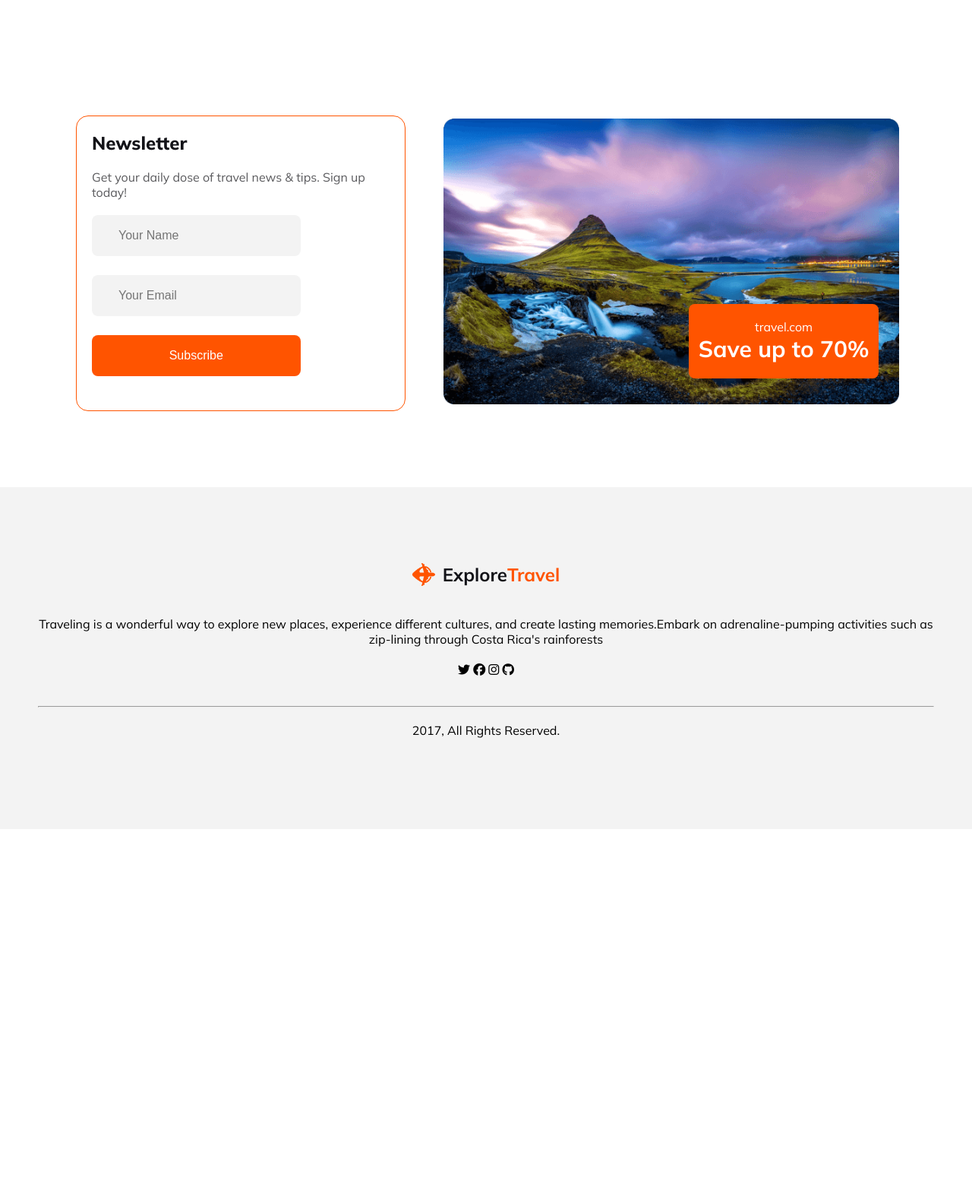
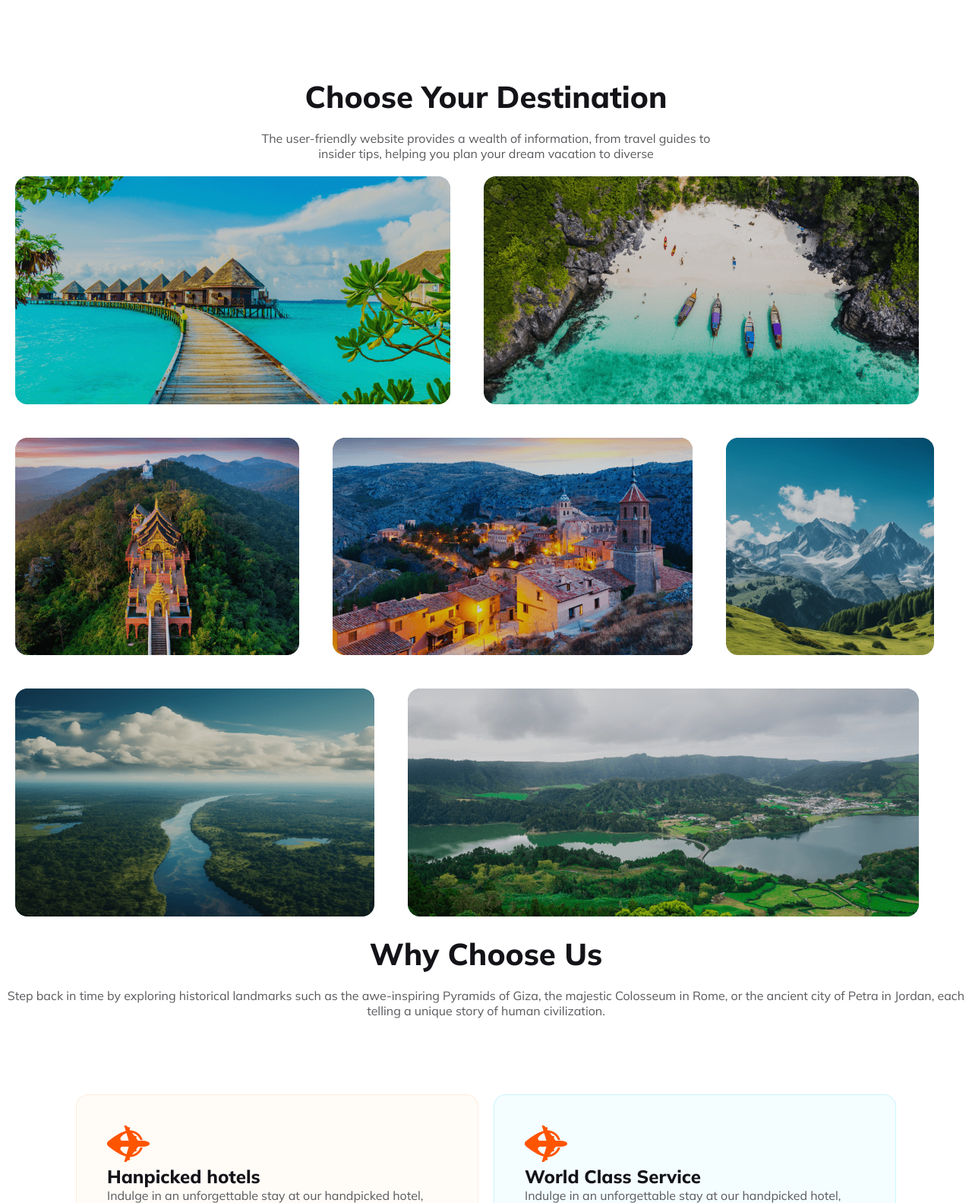
Before and after one commit to jakyaafrinbristi/B9A2-Hero-Travel-Assignment, a plain HTML site: page index.html in a window 1280 px wide. Shown: the part 1217-2800 px from the top of the page at 76% size. Before the commit the page ends 2308 px from the top, so only its background shows below. Drawn offline with Linux system fonts and the light colour scheme.

Commit message:
destination-section-added

```diff
--- a/css/responsive.css
+++ b/css/responsive.css
@@ -68,4 +68,14 @@ body{
     font-size: 10px;
 
 }
+.destination-text{
+    width: 100%;
 }
+.destination-img-container{
+    width: 100%;
+}
+.destination-img-container img {
+    width: 90%;
+
+}
+}
--- a/css/travel.css
+++ b/css/travel.css
@@ -79,7 +79,7 @@ body {
 .banner-container {
     max-width: 1100px;
     /* margin: 0 auto; */
-    background-image: linear-gradient(180deg, rgba(19, 19, 24, 0.80) 0%, rgba(19, 19, 24, 0.00) 100%), url("../Images/banner.png");
+    background-image: linear-gradient(180deg, rgba(19, 19, 24, 0.80) 0%, rgba(19, 19, 24, 0.00) 100%), url("../images/banner.png");
     height: 500px;
     background-position: cover;
     border-radius: 16px;
@@ -193,7 +193,115 @@ li {
 }
 
 /* popular section end */
+/* destination part start */
+.destination-container {
+    min-height: 800px;
+}
 
+.hide {
+    display: none;
+}
+
+.destination-text {
+    text-align: center;
+    width: 600px;
+    margin: 0 auto;
+}
+
+.destination-text h1 {
+    color: #131318;
+    font-size: 40px;
+    font-weight: 800;
+    margin-bottom: 20px;
+}
+
+.destination-text p {
+    color: rgba(19, 19, 24, 0.70);
+    font-size: 16px;
+    font-weight: 400;
+
+}
+
+.destination-img-container {
+    width: 100%;
+}
+
+.destination-img-container img {
+    margin: 20px;
+}
+
+
+
+
+/* destination part end */
+
+/* choose section start */
+.choose-card-text {
+    text-align: center;
+
+    margin: 0 auto;
+}
+
+.choose-card-text h1 {
+    color: #131318;
+    font-size: 40px;
+    font-weight: 800;
+    margin-bottom: 20px;
+}
+
+.choose-card-text p {
+    color: rgba(19, 19, 24, 0.70);
+    font-size: 16px;
+    font-weight: 400;
+
+}
+.choose-card-container p{
+    color: #5A5A5D;
+
+    font-size: 16px;
+    font-weight: 400;
+
+}
+.choose-card-container h4{
+    color: #131318;
+
+    font-size: 24px;
+    font-weight: 800;
+
+}
+
+.choose-card-container {
+    display: grid;
+    grid-template-columns: repeat(2, 1fr);
+    gap: 20px;
+    border-radius: 16px;
+    margin: 100px;
+
+}
+
+.card-1 {
+    border-radius: 16px;
+    border: 1px solid rgba(251, 181, 99, 0.20);
+    background: rgba(251, 181, 99, 0.05);
+    padding: 40px;
+    margin-bottom: 10px;
+}
+.card-2{
+    border-radius: 16px;
+    border-radius: 16px;
+    border: 1px solid rgba(41, 206, 246, 0.20);
+    background: rgba(41, 206, 246, 0.05);
+    padding: 40px;
+}
+.card-3 {
+
+    border-radius: 16px;
+    border: 1px solid rgba(233, 68, 68, 0.20);
+    background: rgba(233, 68, 68, 0.05);
+    padding: 40px;
+}
+
+/* choose section end */
 /* newsletter section start */
 
 .newsletter-section {
@@ -275,9 +383,11 @@ li {
     position: absolute;
     bottom: 10%;
     left: 50%;
+    transform:rotate(-10deg) ;
 
 }
-.travel h4{
+
+.travel h4 {
     font-size: 30px;
 
 }
--- a/index.html
+++ b/index.html
@@ -17,7 +17,7 @@
         <!-- nav part start -->
         <nav class="nav-container">
             <div class="nav-text-container">
-                <img src="./Images/navbar.png" alt="">
+                <img src="./images/navbar.png" alt="">
                 <h2 class="text-primary">Explore<span class="primary-color">Travel</span></h2>
 
             </div>
@@ -72,11 +72,65 @@
                 <button>Read More</button>
             </div>
             <div class="popular-img">
-                <img src="./Images/rectangle-4.png" alt="">
+                <img src="./images/rectangle-4.png" alt="">
             </div>
 
         </section>
          <!-- popular tour section end -->
+         <!-- destination part start -->
+         <section  class="destination-container">
+            <div class="destination-text">
+                <h1>Choose Your Destination</h1>
+                <p>The user-friendly website provides a wealth of information, from travel guides to insider tips, helping you plan your dream vacation to diverse</p>
+            </div>
+           <div class="destination-img-container ">
+
+                <img src="./images/destination-1.png" alt="">
+                <img src="./images/destination-2.png" alt="">
+
+                <img src="./images/destination-3.png" alt="">
+                <img src="./images/destination-4.png" alt="">
+                <img src="./images/destination-5.png" alt="">
+
+                <img src="./images/destination-6.png" alt="">
+                <img src="./images/destination-7.png" alt="">
+            </div>
+           </div>
+         </section>
+
+
+
+
+
+         <!-- destination part end -->
+         <!-- choose section start -->
+         <section>
+            <div class="choose-card-text">
+                <h1>Why Choose Us</h1>
+                <p>Step back in time by exploring historical landmarks such as the awe-inspiring Pyramids of Giza, the majestic Colosseum in Rome, or the ancient city of Petra in Jordan, each telling a unique story of human civilization.</p>
+            </div>
+            <div class="choose-card-container">
+                <div class="card-1">
+                    <img src="./images/navbar.png" alt="">
+                    <h4>Hanpicked hotels</h4>
+                    <p>Indulge in an unforgettable stay at our handpicked hotel, where every detail is curated for a unique and personalized experience, ensuring a perfect blend of luxury and charm</p>
+                </div>
+
+                <div class="card-2">
+                    <img src="./images/navbar.png" alt="">
+                    <h4>World Class Service</h4>
+                    <p>Indulge in an unforgettable stay at our handpicked hotel, where every detail is curated for a unique and personalized experience, ensuring a perfect blend of luxury and charm</p>
+                </div>
+                <div class="card-3">
+                    <img src="./images/navbar.png" alt="">
+                    <h4>Best Price Guarantee</h4>
+                    <p>Indulge in an unforgettable stay at our handpicked hotel, where every detail is curated for a unique and personalized experience, ensuring a perfect blend of luxury and charm</p>
+                </div>
+
+
+            </div>
+         </section>
+         <!-- choose section end -->
          <!-- newsletter section start -->
          <section>
             <div class="newsletter-section">
@@ -93,7 +147,7 @@
 
                 </div>
                 <div class="newsletter-img">
-                    <img src="./Images/rectangle-12.png" alt="">
+                    <img src="./images/rectangle-12.png" alt="">
                     <div class="travel">
                         <p>travel.com</p>
                         <h4>Save up to 70%</h4>
@@ -110,7 +164,7 @@
         <div class="footer">
             <div class="footer-text-container">
               <div class="footer-container">
-                <img src="./Images/navbar.png" alt="">
+                <img src="./images/navbar.png" alt="">
                 <h2 class="text-primary">Explore<span class="primary-color">Travel</span></h2>
               </div>
                 <p>Traveling is a wonderful way to explore new places, experience different cultures, and create lasting memories.Embark on adrenaline-pumping activities such as zip-lining through Costa Rica's rainforests</p>
```
Also changed, not shown: Images/destination-1.png (renamed from Images/Rectangle 5.png), Images/destination-2.png (renamed from Images/Rectangle 8.png), Images/destination-3.png (renamed from Images/Rectangle 6.png), Images/destination-4.png (renamed from Images/Rectangle 7.png), Images/destination-5.png (renamed from Images/Rectangle 9.png), Images/destination-6.png (renamed from Images/Rectangle 11.png), Images/destination-7.png (renamed from Images/Rectangle 10.png).
